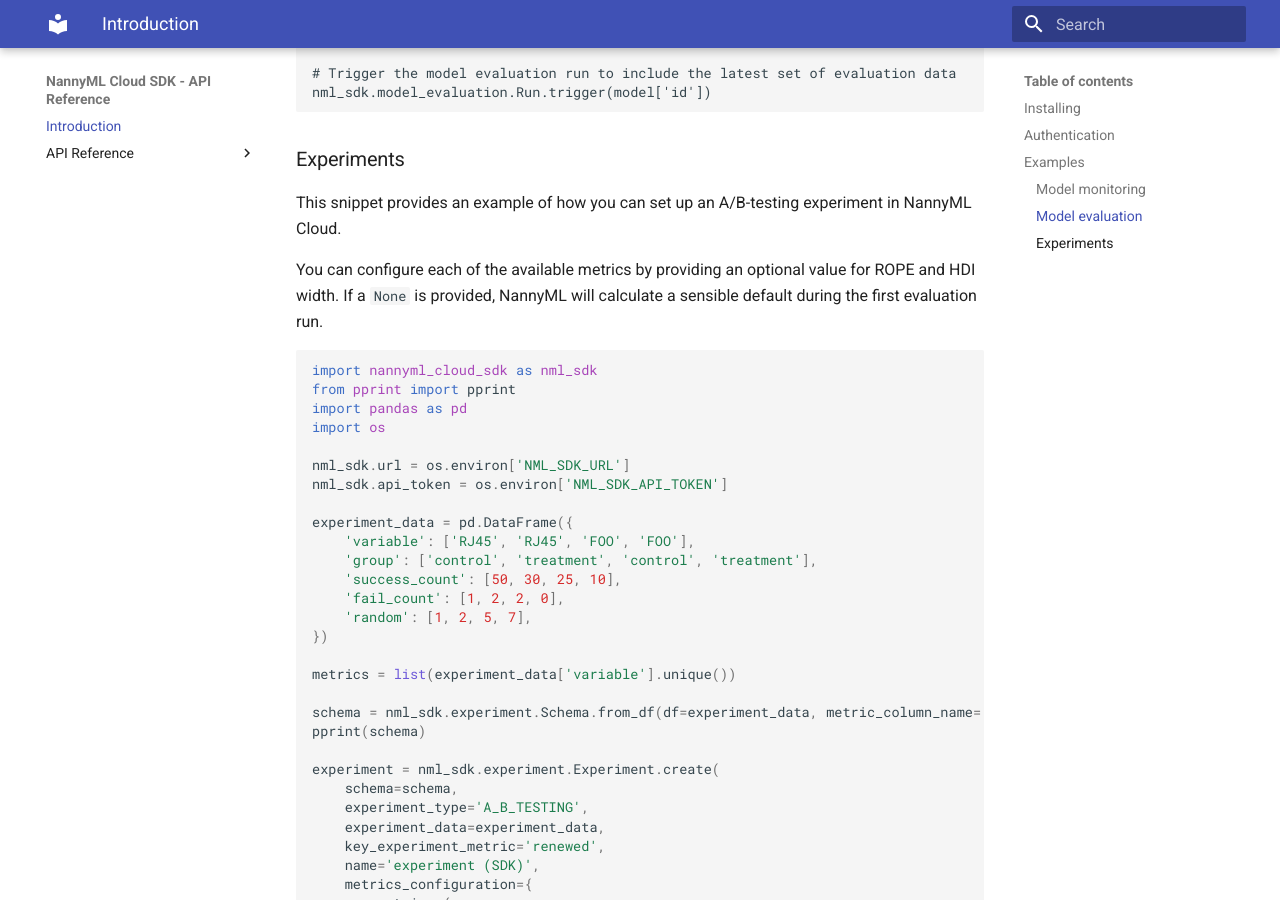
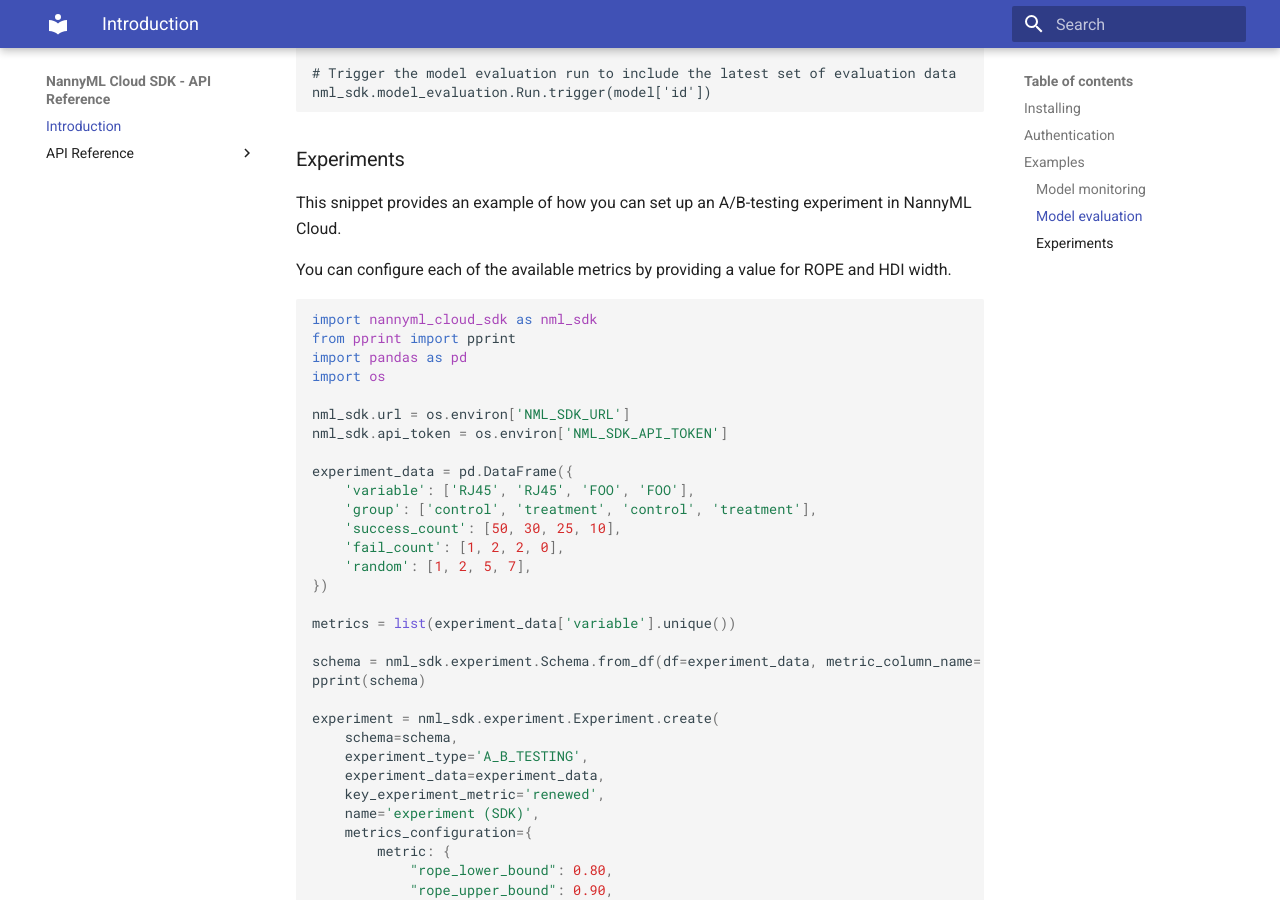
Before and after one commit to NannyML/nannyml-cloud-sdk, an MkDocs documentation site: the page built from docs/index.md, in a window 1280 px wide and 900 px high, scrolled down 4011 px. Built offline with MkDocs 1.6.1 and Material for MkDocs 9.7.7, drawn with Linux system fonts in a browser that asks for light colours.

Commit message:
PR feedback

````diff
--- a/docs/index.md
+++ b/docs/index.md
@@ -196,8 +196,7 @@ nml_sdk.model_evaluation.Run.trigger(model['id'])
 
 This snippet provides an example of how you can set up an A/B-testing experiment in NannyML Cloud.
 
-You can configure each of the available metrics by providing an optional value for ROPE and HDI width.
-If a `None` is provided, NannyML will calculate a sensible default during the first evaluation run.
+You can configure each of the available metrics by providing a value for ROPE and HDI width.
 
 ```python
 import nannyml_cloud_sdk as nml_sdk
````
Also changed, not shown: 1 other file.
